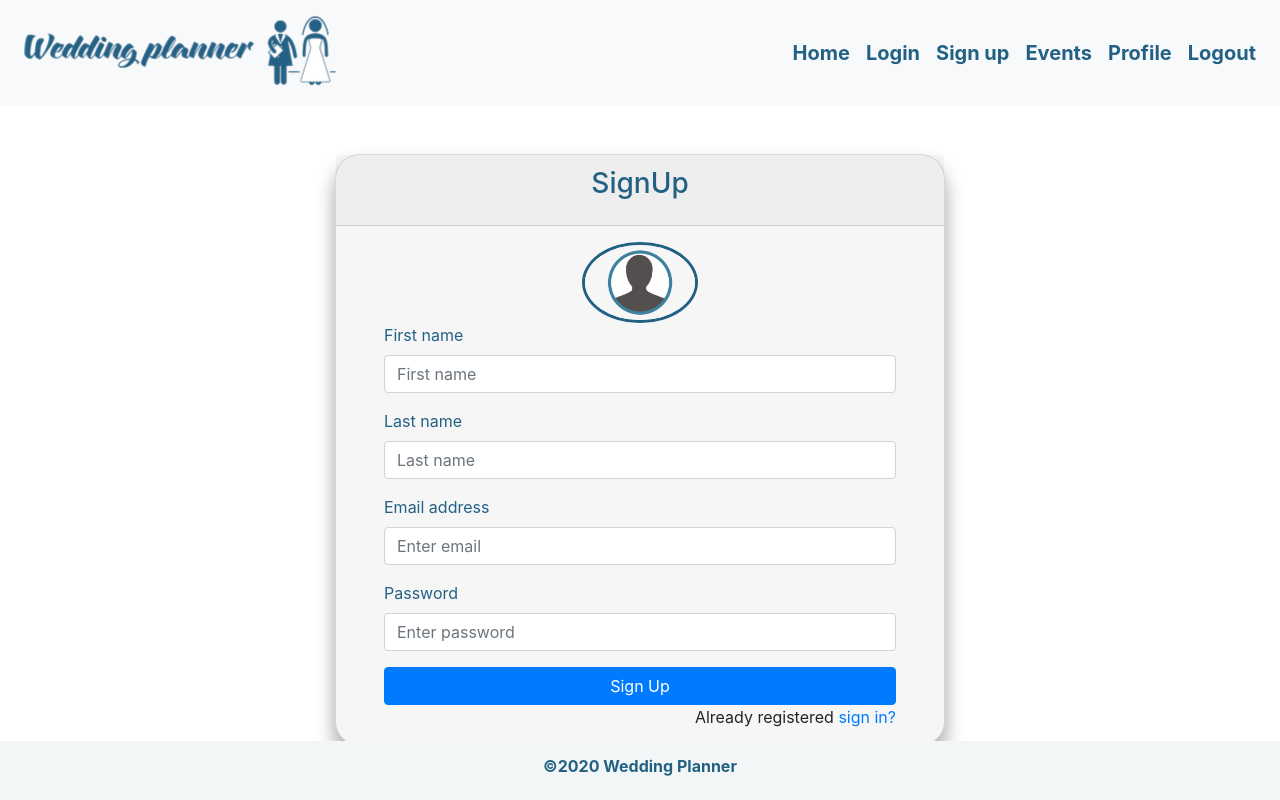
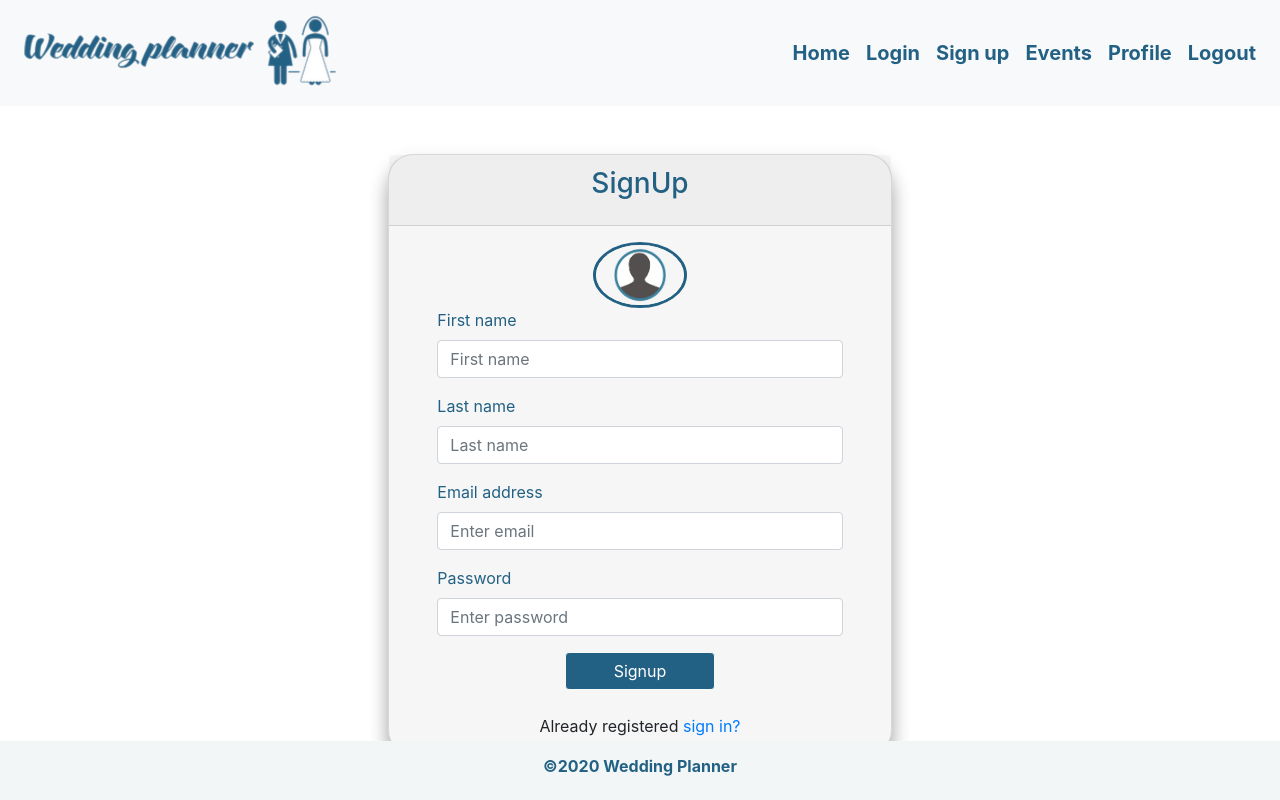
Before and after one commit to wedding-planner-app/wedding-planner, a React (Create React App) app in the folder client/: page /signup in a window 1280 px wide. Built offline with nearby package versions, Linux system fonts and the light colour scheme.

Commit message:
fixed component

```diff
--- a/client/src/pages/SignUp/index.js
+++ b/client/src/pages/SignUp/index.js
@@ -1,20 +1,16 @@
 // import React from 'react';
+import React, { Component } from 'react';
 import { Card, Container, Col, Row } from 'react-bootstrap';
 import user from './user.png';
 import './style.css';
-// import BtnComponent from '../../components/Button';
-// import Email from '../../components/Email';
-// import Password from '../../components/Password';
-// import TextComponent from '../../components/Text';
-
-import React, { Component } from 'react';
+import BtnComponent from '../../components/Button';
 
 export default class SignUp extends Component {
   render() {
     return (
       <Container fluid className="pt-5">
         <Row>
-          <Col className="col-6 m-auto">
+          <Col className="col-5 m-auto">
             <Card className="bgSignUpComponent">
               <Card.Header className="text-center">
                 <Card.Title className="signup-title-style">
@@ -70,16 +66,12 @@ export default class SignUp extends Component {
                     placeholder="Enter password"
                   />
                 </div>
-
-                <button
-                  type="submit"
-                  className="btn btn-primary btn-block"
-                >
-                  Sign Up
-                </button>
-                <p className="forgot-password text-right">
-                  Already registered <a href="#">sign in?</a>
-                </p>
+                <div className="d-flex flex-column align-items-center">
+                  <BtnComponent name="Signup" />
+                  <p className="forgot-password text-right mt-4">
+                    Already registered <a href="/login">sign in?</a>
+                  </p>
+                </div>
               </form>
             </Card>
           </Col>
```
